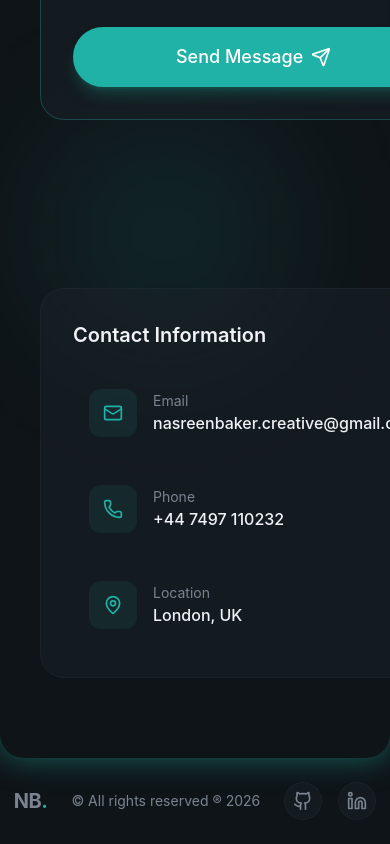
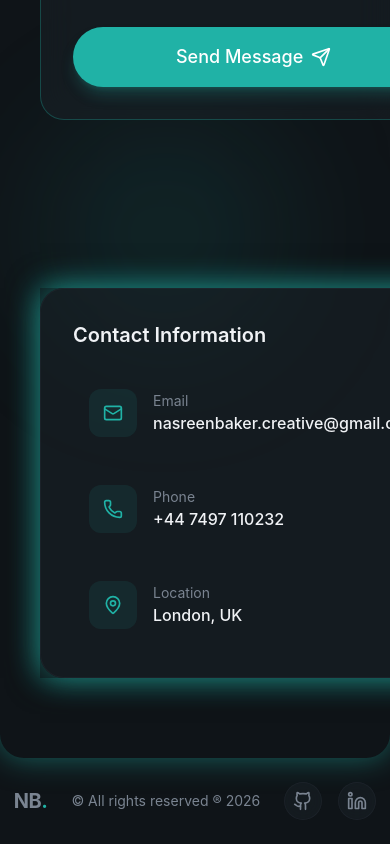
Before and after one commit to STEM-Girlie/React-TailwindCSS-Personal-Portfolio, a React (Vite) app: page / in a window 390 px wide. Shown: the part 9383-10227 px from the top of the page. Built offline with nearby package versions, Linux system fonts and the light colour scheme.

Commit message:
mobile contact information and view

```diff
--- a/src/sections/Contact.jsx
+++ b/src/sections/Contact.jsx
@@ -85,7 +85,7 @@ export const Contact = () => {
   return (
     <section
       id="contact"
-      className="py-20 relative glow-border rounded-3xl px-4 sm:px-6 md:px-12"
+      className="py-20 relative overflow-visible glow-border rounded-3xl px-4 sm:px-6 md:px-12"
     >
       <div className="absolute top-0 left-0 w-full h-full"></div>
       <div className="absolute top-1/4 left-1/4 w-96 h-96 bg-primary/5 rounded-full blur-3xl" />
@@ -207,8 +207,8 @@ rounded-full blur-3xl"
           </div>
 
           {/*contact info*/}
-          <div className="space-y-6 animate-fade-in animation-delay-400 mt-30">
-            <div className="glass rounded-3xl p-8">
+          <div className="space-y-6 animate-fade-in animation-delay-400 mt-30 overflow-visible glow-border">
+            <div className="glass rounded-3xl p-8 overflow-visible glow-border">
               <h3 className="text-xl font-semibold mb-6">
                 Contact Information
               </h3>
```
